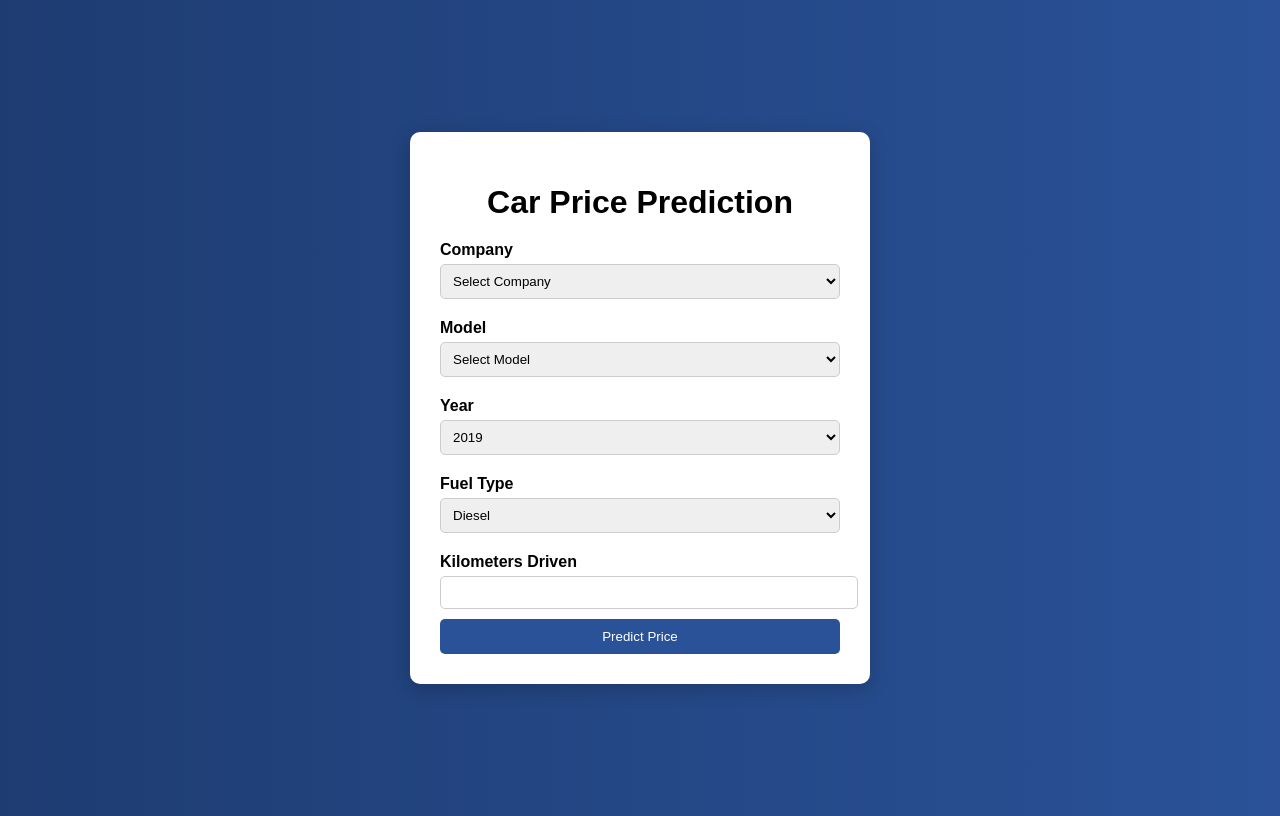
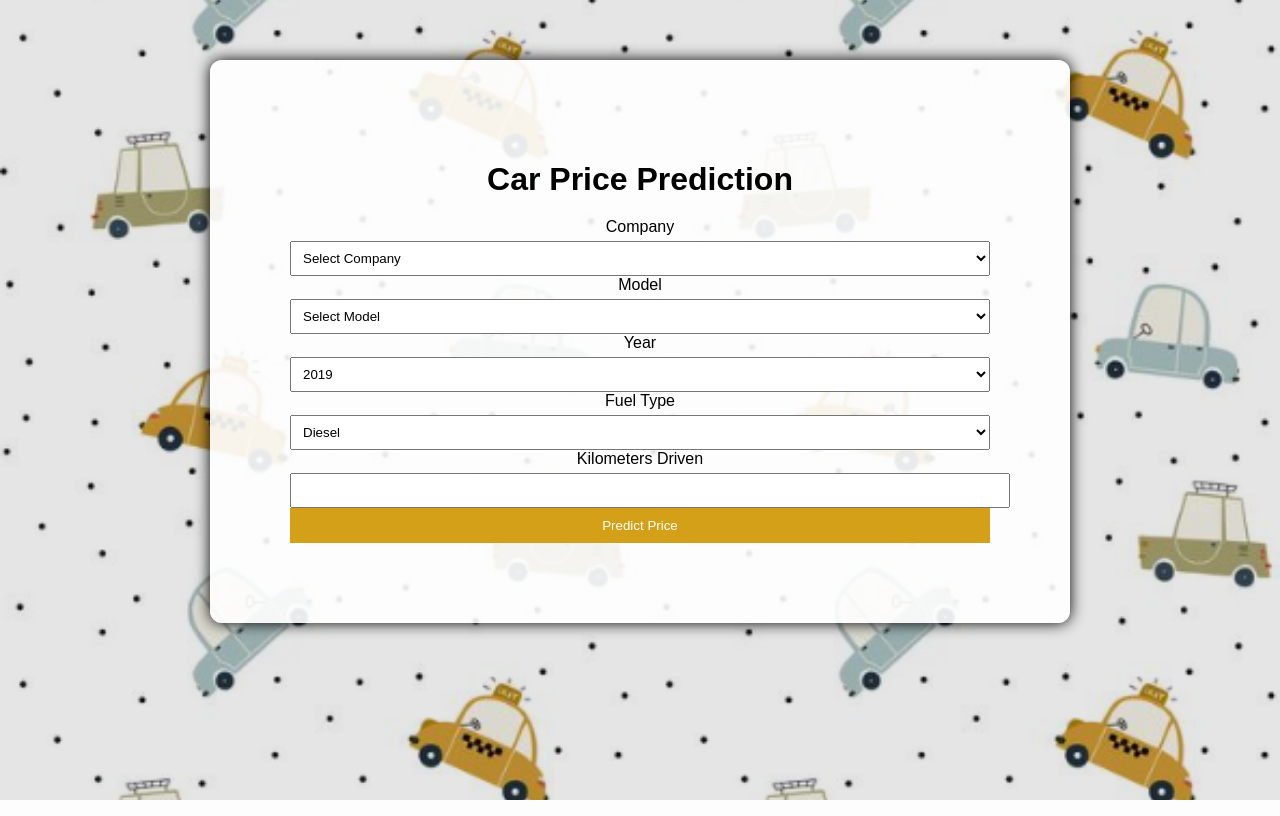
Before and after one commit to Surbhisah07/Car-Price-Predictor, a Flask app: page / in a window 1280 px wide. Run offline with Flask 3, Linux system fonts and the light colour scheme; parts of the project's set-up code (start-up, migrations or seed data) failed here and were passed over.

Commit message:
Updated UI: added wallpaper, improved layout, mustard button

```diff
--- a/application.py
+++ b/application.py
@@ -30,6 +30,8 @@ def home():
         company = request.form.get("company")
         car_model = request.form.get("car_model")
         year = int(request.form.get("year"))
+        if year < 1990 or year > 2025:
+            return "Invalid year"
         fuel_type = request.form.get("fuel_type")
         kms_driven = int(request.form.get("kms_driven"))
 
--- a/static/css/style.css
+++ b/static/css/style.css
@@ -1,58 +1,67 @@
 body {
-    font-family: Arial, sans-serif;
-    background: linear-gradient(to right, #1e3c72, #2a5298);
-    display: flex;
-    justify-content: center;
-    align-items: center;
-    height: 100vh;
+    margin: 0;
+    padding: 0;
+    font-family: Arial;
+
+   background-image: url("../bp.jpg");
+    background-size: cover;
+    background-position: center;
+    background-repeat: no-repeat;
 }
 
+/* dark overlay for readability */
+body::before {
+    content: "";
+    position: fixed;
+    top: 0;
+    left: 0;
+    width: 100%;
+    height: 100%;
+
+    background: rgba(0, 0, 0, 0.1);
+    z-index: -1;
+}
+
+/* main card */
 .container {
-    background: white;
-    padding: 30px;
-    width: 400px;
-    border-radius: 10px;
-    box-shadow: 0px 5px 20px rgba(0,0,0,0.2);
+    background: rgba(255, 255, 255, 0.9);
+   width: 80%;
+    max-width: 700px;
+    margin: 60px auto;
+    padding: 80px;
+    border-radius: 12px;
+    box-shadow: 0 0 15px black;
+    text-align: center;
 }
 
 h1 {
-    text-align: center;
     margin-bottom: 20px;
 }
 
-label {
-    margin-top: 10px;
-    display: block;
-    font-weight: bold;
+div {
+    margin-bottom: 15px;
+    text-align: left;
 }
 
 select, input {
     width: 100%;
     padding: 8px;
     margin-top: 5px;
-    margin-bottom: 10px;
-    border-radius: 5px;
-    border: 1px solid #ccc;
 }
 
 button {
+    background-color: #d4a017;
+    color: white;
+    padding: 10px;
+    border: none;
     width: 100%;
-    padding: 10px;
-    background-color: #2a5298;
-    color: white;
-    border: none;
-    border-radius: 5px;
     cursor: pointer;
 }
 
 button:hover {
-    background-color: #1e3c72;
+    background-color: #b58900;
 }
-
-.result {
+h2 {
     margin-top: 20px;
-    text-align: center;
-    font-size: 18px;
-    font-weight: bold;
     color: green;
 }
```
Also changed, not shown: static/bp.jpg (added).
